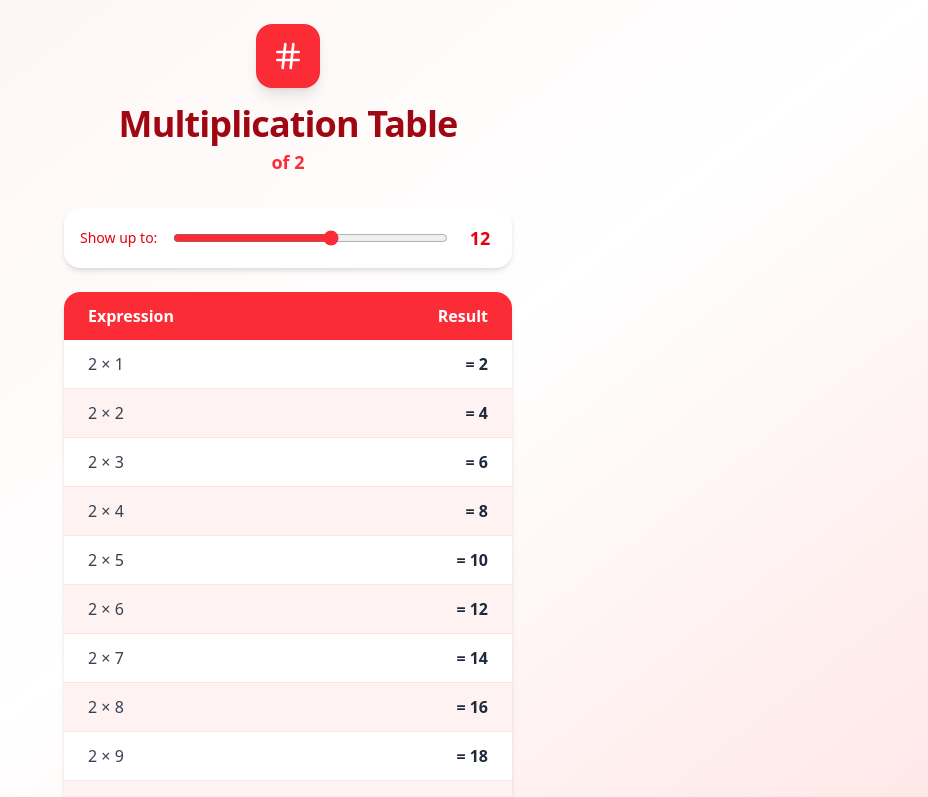
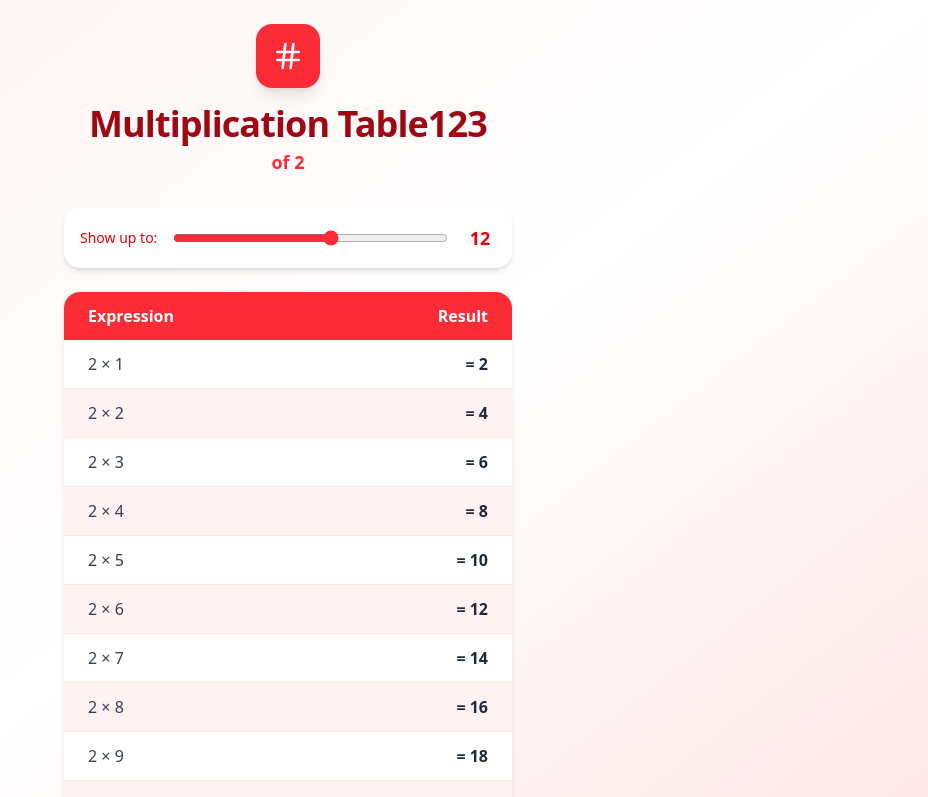
Before and after one commit to youzero1/times-table-saad-1781711796405, a React (Vite) app: page / in a window 1280 px wide. Shown: the top 797 px of the page, without its empty margins (352-1280 px from the left). Built offline with nearby package versions, Linux system fonts and the light colour scheme.

Commit message:
Rename title to Multiplication Table123

```diff
--- a/src/pages/MultiplicationTable.tsx
+++ b/src/pages/MultiplicationTable.tsx
@@ -20,7 +20,7 @@ export default function MultiplicationTable() {
             <Hash className="w-8 h-8 text-white" />
           </div>
           <h1 className="text-4xl font-extrabold text-red-800 tracking-tight">
-            Multiplication Table
+            Multiplication Table123
           </h1>
           <p className="text-red-500 font-semibold text-lg mt-1">
             of {MULTIPLIER}
```
